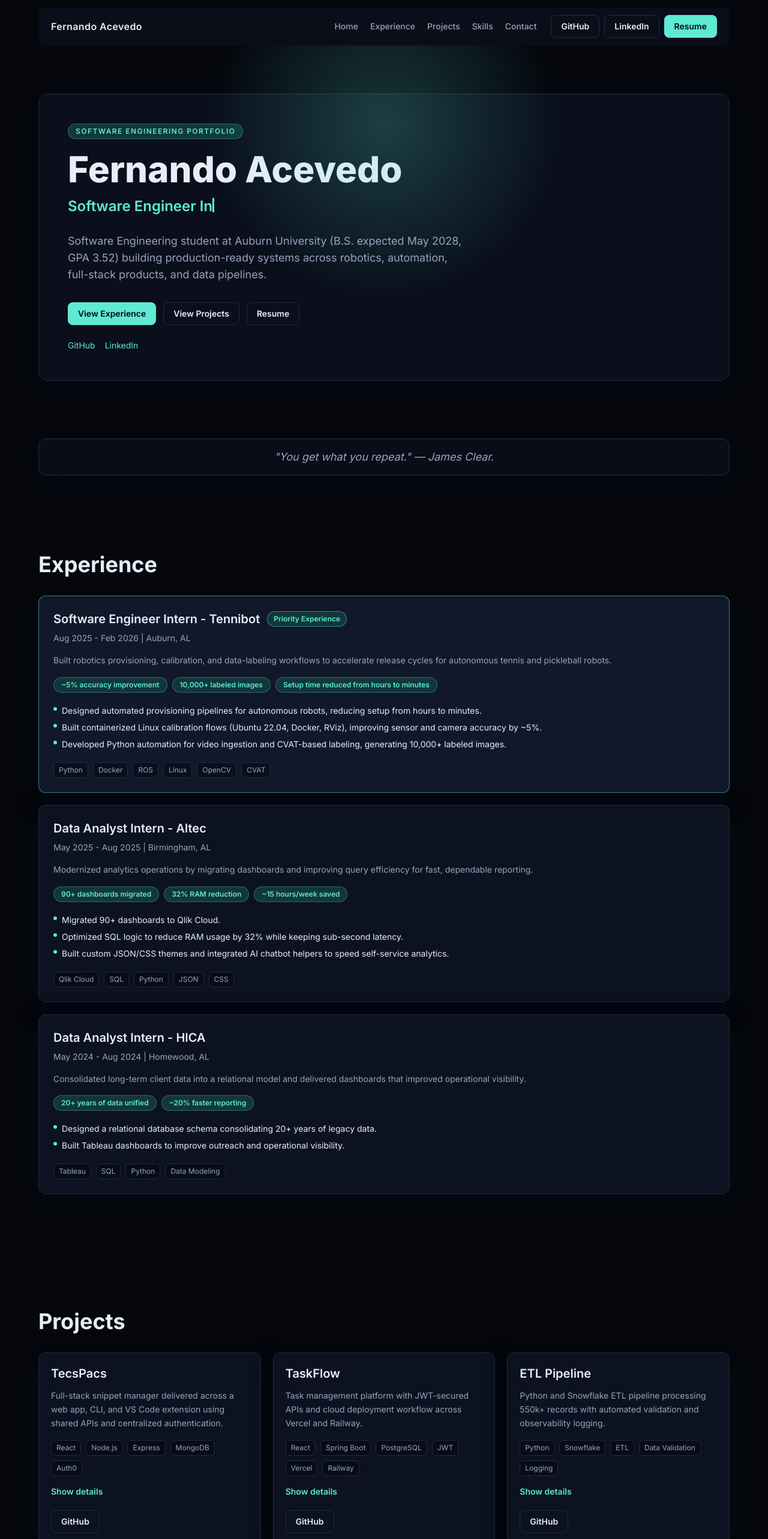
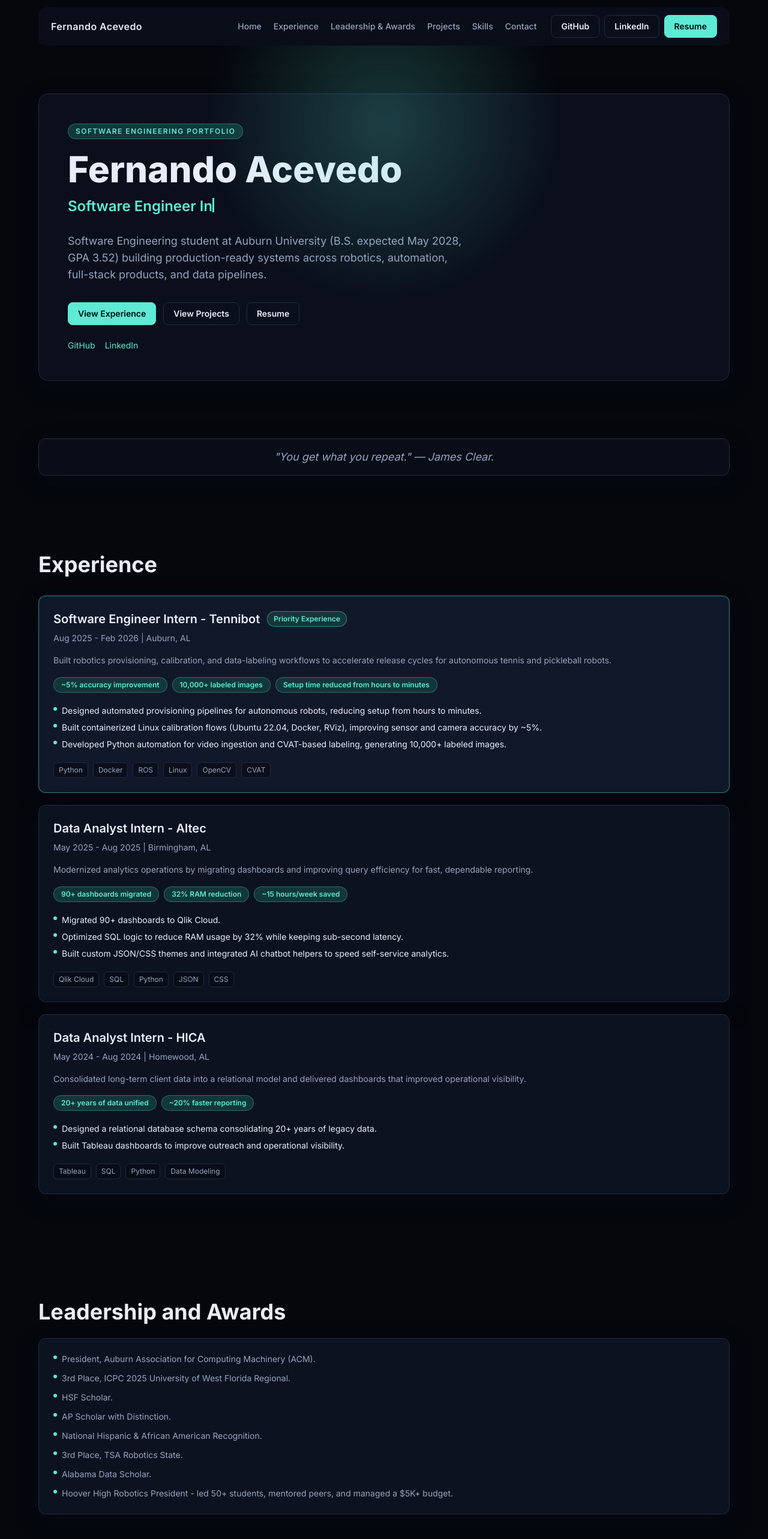
Before and after one commit to fernando-ace/Portfolio-Website, a React (Vite) app: page / in a window 1280 px wide. Shown: the top 2566 px of the page at 60% size. Built offline with nearby package versions, Linux system fonts and the light colour scheme.

Commit message:
Reorder sections to place leadership before projects

```diff
--- a/src/App.jsx
+++ b/src/App.jsx
@@ -56,9 +56,9 @@ export default function App() {
           </div>
         </section>
         <ExperienceSection />
+        <LeadershipSection />
         <ProjectsSection />
         <SkillsSection />
-        <LeadershipSection />
         <ContactSection />
       </main>
       <Footer />
--- a/src/components/Navbar.jsx
+++ b/src/components/Navbar.jsx
@@ -4,6 +4,7 @@ import { profile } from "../data/portfolioData";
 const navItems = [
   { href: "#home", label: "Home" },
   { href: "#experience", label: "Experience" },
+  { href: "#leadership", label: "Leadership & Awards" },
   { href: "#projects", label: "Projects" },
   { href: "#skills", label: "Skills" },
   { href: "#contact", label: "Contact" }
```
